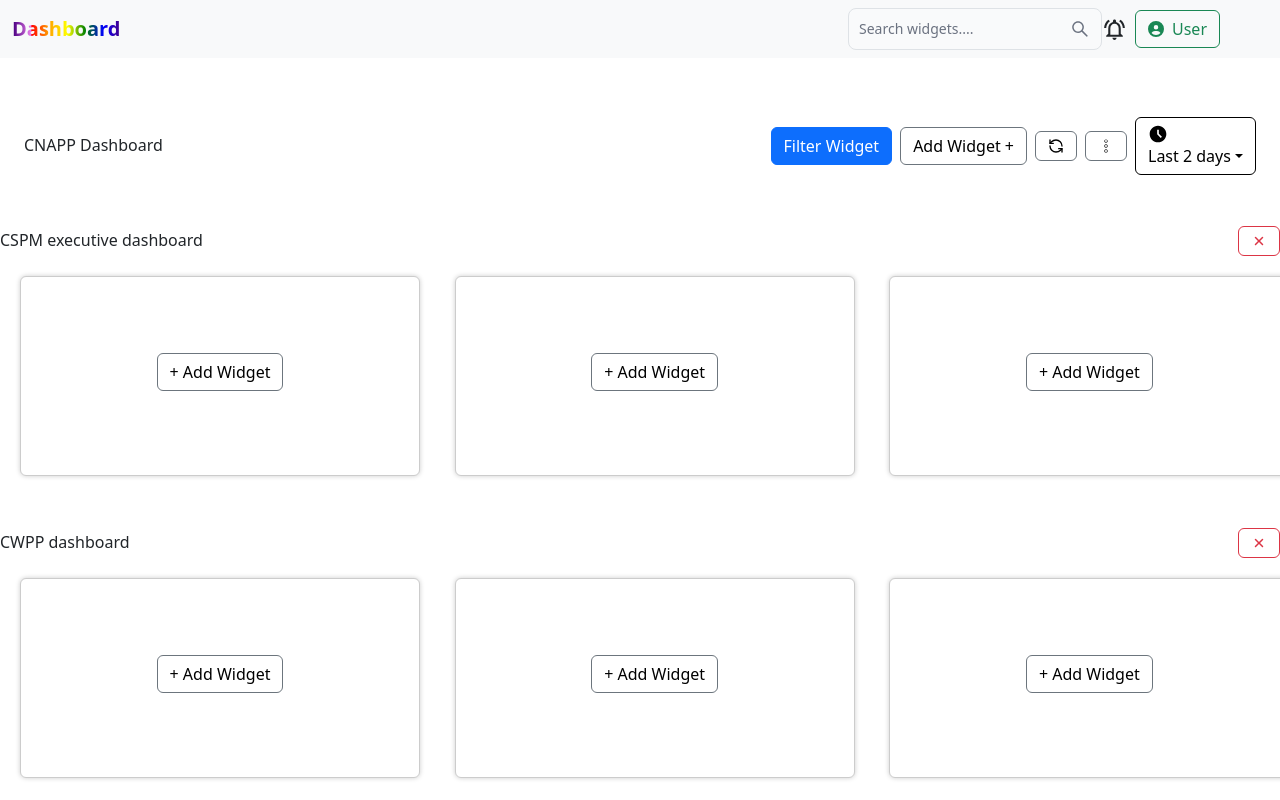
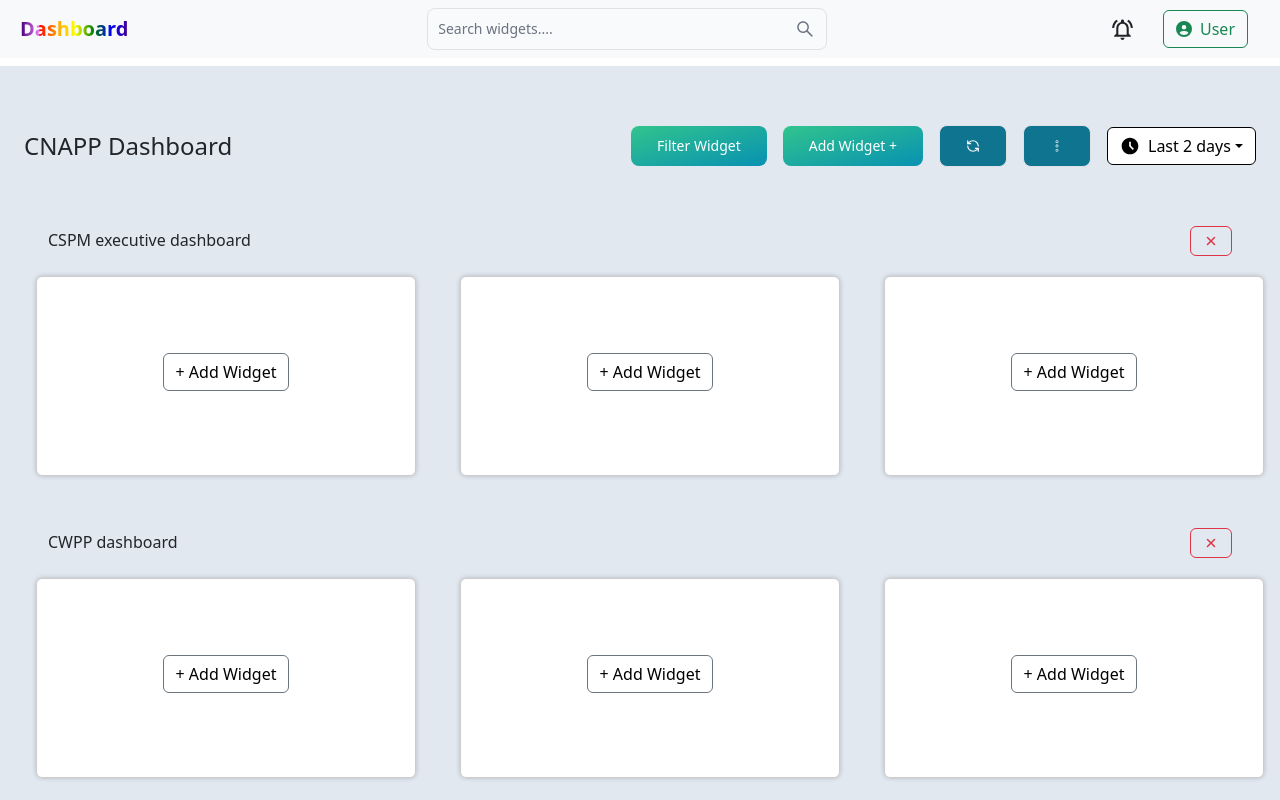
Before and after one commit to svimaladhithan/Widgets-dashboard, a React (Vite) app: page / in a window 1280 px wide. Shown: the top 800 px of the page. Built offline with nearby package versions, Linux system fonts and the light colour scheme.

Commit message:
feat: stylings added

```diff
--- a/package.json
+++ b/package.json
@@ -13,13 +13,15 @@
     "@reduxjs/toolkit": "^2.2.7",
     "bootstrap": "^5.3.3",
     "flowbite-react": "^0.10.1",
+    "formik": "^2.4.6",
     "react": "^18.3.1",
     "react-bootstrap": "^2.10.4",
     "react-dom": "^18.3.1",
     "react-icons": "^5.3.0",
     "react-redux": "^9.1.2",
     "react-router-dom": "^6.26.1",
-    "redux-persist": "^6.0.0"
+    "redux-persist": "^6.0.0",
+    "yup": "^1.4.0"
   },
   "devDependencies": {
     "@eslint/js": "^9.9.0",
--- a/src/Components/Category.jsx
+++ b/src/Components/Category.jsx
@@ -24,7 +24,7 @@ const Category = ({
 
   return (
     <div className={"mb-4"}>
-      <div className="d-flex justify-content-between align-items-center">
+      <div className="d-flex justify-content-between align-items-center px-5">
         <h4>{category.name}</h4>
         <Button variant="outline-danger" onClick={onDeleteCategory}>
           <IoClose />
@@ -32,7 +32,7 @@ const Category = ({
       </div>
 
       {sliceArray(combinedItems, 3).map((row, rowIndex) => (
-        <Row key={rowIndex} className="mb-3">
+        <Row key={rowIndex} className="mb-3 px-3">
           {row.map((item, itemIndex) => (
             <Col key={itemIndex} md={4} className="mb-2">
               {item.empty ? (
@@ -50,7 +50,7 @@ const Category = ({
                 </Card>
               ) : (
                 <Card>
-                  <Card.Header>{item.title}</Card.Header>
+                  <Card.Title>{item.title}</Card.Title>
                   <Button
                     variant="outline-secondary"
                     onClick={() => onDeleteWidget(rowIndex)}
--- a/src/Components/Header.jsx
+++ b/src/Components/Header.jsx
@@ -3,12 +3,10 @@ import Button from "react-bootstrap/Button";
 import Container from "react-bootstrap/Container";
 import Nav from "react-bootstrap/Nav";
 import Navbar from "react-bootstrap/Navbar";
-import NavDropdown from "react-bootstrap/NavDropdown";
 import { FaCircleUser } from "react-icons/fa6";
 import { MdOutlineNotificationsActive } from "react-icons/md";
 import { useNavigate } from "react-router-dom";
 import SearchBar from "../components/SearchBar";
-
 
 const Header = ({ onSearch }) => {
   const navigate = useNavigate();
@@ -17,26 +15,25 @@ const Header = ({ onSearch }) => {
   };
 
   return (
-    <Navbar expand="lg" className="bg-body-tertiary">
-      <Container fluid>
+    <Navbar expand="lg" className="bg-body-tertiary px-2">
+      <Container fluid className="d-flex align-items-center justify-content-between">
         <Nav.Link onClick={handleClick}>
           <Navbar.Brand href="#" className="fw-bold" id="heading">
             Dashboard
           </Navbar.Brand>
         </Nav.Link>
 
+        <div className="d-flex align-items-center flex-grow-1 justify-content-center">
+          <SearchBar onSearch={onSearch} />
+        </div>
+
         <Nav
-          className="ms-auto my-2 my-lg-0 d-flex align-items-center"
+          className="d-flex align-items-center"
           style={{ maxHeight: "100px" }}
           navbarScroll
         >
-          <div className="d-flex align-items-center me-5">
-
-
-            <SearchBar onSearch={onSearch} />
-
+          <div className="d-flex align-items-center mr-3 space-x-5">
             <MdOutlineNotificationsActive size={25} className="me-2" />
-
             <Button
               variant="outline-success"
               className="d-flex align-items-center"
--- a/src/Components/SearchBar.jsx
+++ b/src/Components/SearchBar.jsx
@@ -13,8 +13,8 @@ const SearchBar = ({ onSearch }) => {
           type="text"
           placeholder="Search widgets...."
           rightIcon={AiOutlineSearch}
-          className="hidden lg:inline"
           onChange={handleSearchChange}
+          style={{ width: '400px' }}
         />
       </form>
   );
--- a/src/Pages/Dashboard.jsx
+++ b/src/Pages/Dashboard.jsx
@@ -1,5 +1,5 @@
 import { useDispatch, useSelector } from 'react-redux';
-import Button from 'react-bootstrap/Button';
+
 import Dropdown from 'react-bootstrap/Dropdown';
 import { LuRefreshCcw } from 'react-icons/lu';
 import { CiMenuKebab } from 'react-icons/ci';
@@ -8,7 +8,7 @@ import { useNavigate } from 'react-router-dom';
 import Category from '../components/Category';
 import { deleteCategory, deleteWidget } from '../Redux/dashboardSlice';
 import { useState } from 'react';
-import { Drawer } from "flowbite-react";
+import { Button, Drawer } from "flowbite-react";
 
 const Dashboard = ({ searchTerm }) => {
   const navigate = useNavigate();
@@ -31,28 +31,27 @@ const Dashboard = ({ searchTerm }) => {
   );
 
   return (
-    <div>
+    <div className='bg-slate-200'>
       <div className={"d-flex justify-content-between align-items-center mt-2 main px-4"}>
-        <h3 className="mb-0">CNAPP Dashboard</h3>
-        <div className="d-flex align-items-center gap-2">
+        <h3 className="mb-0 text-2xl">CNAPP Dashboard</h3>
+        <div className="d-flex align-items-center gap-3">
         <div className="flex min-h-[20vh] items-center justify-center">
-        <Button onClick={() => setIsOpen(true)}>Filter Widget</Button>
+        <Button gradientDuoTone="greenToBlue" onClick={() => setIsOpen(true)}>Filter Widget</Button>
       </div>
       <Drawer open={isOpen} onClose={handleClose} position="right">
         <Drawer.Header title="Drawer" />
-        <Drawer.Items></Drawer.Items>
       </Drawer>
-          <Button variant="outline-secondary" style={{ color: 'black' }} onClick={handleAddWidget}>
+          <Button  gradientDuoTone="greenToBlue" onClick={handleAddWidget}>
             Add Widget +
           </Button>
           <Button variant="outline-secondary">
-            <LuRefreshCcw style={{ color: 'black' }} />
+            <LuRefreshCcw style={{ height: '20px' }} />
           </Button>
           <Button variant="outline-secondary">
-            <CiMenuKebab style={{ color: 'black' }} />
+            <CiMenuKebab style={{ height: '20px' }} />
           </Button>
           <Dropdown>
-            <Dropdown.Toggle style={{ backgroundColor: 'white', color: 'black', borderColor: 'black' }} id="dropdown-basic">
+            <Dropdown.Toggle style={{ backgroundColor: 'white', color: 'black', borderColor: 'black' }} id="dropdown-basic" className='d-flex align-items-center'>
               <MdAccessTimeFilled className="align-items-center me-2" size={20} />
               Last 2 days
             </Dropdown.Toggle>
--- a/src/Pages/ManageDashboard.jsx
+++ b/src/Pages/ManageDashboard.jsx
@@ -1,8 +1,10 @@
 import React, { useState } from 'react';
 import { useDispatch, useSelector } from 'react-redux';
-import { Col, Container, Form, FormControl, FormSelect, Row, Button } from 'react-bootstrap';
+import { Col, Container, Form, FormControl, FormSelect, Row } from 'react-bootstrap';
 import { addCategory, addWidget, setSelectedCategoryIndex } from '../Redux/dashboardSlice';
 import { useNavigate } from 'react-router-dom';
+import { Button } from 'flowbite-react';
+
 
 const ManageDashboard = () => {
   const dispatch = useDispatch();
@@ -12,6 +14,8 @@ const ManageDashboard = () => {
   const [categoryName, setCategoryName] = useState('');
   const [widgetTitle, setWidgetTitle] = useState('');
   const [widgetDescription, setWidgetDescription] = useState('');
+  const [errors, setErrors] = useState({});
+
 
   const handleAddCategory = () => {
     if (categoryName && !categories.includes(categoryName)) {
@@ -21,6 +25,17 @@ const ManageDashboard = () => {
   };
 
   const handleAddWidget = () => {
+    let formErrors = {};
+    if (!widgetTitle) {
+      formErrors.widgetTitle = 'Widget title is required';
+    }
+    if (!widgetDescription) {
+      formErrors.widgetDescription = 'Widget description is required';
+    }
+    if (Object.keys(formErrors).length > 0) {
+      setErrors(formErrors);
+      return;
+    }
     if (widgetTitle && selectedCategoryIndex >= 0) {
       dispatch(addWidget({
         title: widgetTitle,
@@ -37,24 +52,27 @@ const ManageDashboard = () => {
     <Container>
       <Row className="mb-3 mt-5 justify-content-center">
         <Col md={6}>
+        <div className="input">
           <Form.Control
-            style={{ maxWidth: '400px', margin: 'auto' }}
+            style={{ maxWidth: '500px', margin: 'auto' }}
             type="text"
             placeholder="New Category Name"
             value={categoryName}
             onChange={(e) => setCategoryName(e.target.value)}
           />
           <div className="text-center mt-3">
-            <Button onClick={handleAddCategory} className="w-20">
+            <Button onClick={handleAddCategory} className="w-30" gradientDuoTone="greenToBlue">
               Add Category
             </Button>
+          </div>
           </div>
         </Col>
       </Row>
       <Row className="mb-3 mt-3 justify-content-center">
         <Col md={6}>
+
           <FormSelect
-            style={{ maxWidth: '400px', margin: 'auto' }}
+            style={{ maxWidth: '500px', margin: 'auto' }}
             value={selectedCategoryIndex}
             onChange={(e) => dispatch(setSelectedCategoryIndex(Number(e.target.value)))}
           >
@@ -73,28 +91,46 @@ const ManageDashboard = () => {
             type="text"
             placeholder="Widget Title"
             value={widgetTitle}
-            onChange={(e) => setWidgetTitle(e.target.value)}
-            style={{ maxWidth: '400px', margin: 'auto' }}
+            onChange={(e) => {
+              setWidgetTitle(e.target.value);
+              if (e.target.value) {
+                setErrors((prevErrors) => ({ ...prevErrors, widgetTitle: '' }));
+              }
+            }}
+            isInvalid={!!errors.widgetTitle}
+            style={{ maxWidth: '500px', margin: 'auto' }}
           />
+          {errors.widgetTitle && <Form.Control.Feedback type="invalid">{errors.widgetTitle}</Form.Control.Feedback>}
+
         </Col>
       </Row>
       <Row className="mb-3 justify-content-center">
         <Col md={6}>
+
           <FormControl
             type="text"
             placeholder="Widget Description"
             value={widgetDescription}
-            onChange={(e) => setWidgetDescription(e.target.value)}
-            style={{ maxWidth: '400px', margin: 'auto' }}
+            onChange={(e) => {
+              setWidgetDescription(e.target.value);
+              if (e.target.value) {
+                setErrors((prevErrors) => ({ ...prevErrors, widgetDescription: '' }));
+              }
+            }}
+            isInvalid={!!errors.widgetDescription}
+            style={{ maxWidth: '500px', margin: 'auto' }}
           />
+          {errors.widgetDescription && <Form.Control.Feedback type="invalid">{errors.widgetDescription}</Form.Control.Feedback>}
         </Col>
       </Row>
       <Row className="mb-3 justify-content-center">
         <Col md={6}>
+        <div className="input">
           <div className="text-center">
-            <Button onClick={handleAddWidget} className="w-20">
+            <Button onClick={handleAddWidget} className="w-30" gradientDuoTone="greenToBlue">
               Add Widget
             </Button>
+          </div>
           </div>
         </Col>
       </Row>
--- a/src/index.css
+++ b/src/index.css
@@ -22,7 +22,13 @@
     margin: 20px;
     padding: 20px;
     height: 200px;
-    width: 400px;
+    width: 380px;
+}
+
+.input{
+    display: flex;
+  flex-direction: column;
+  align-items: center;
 }
 
 .button{
```
Also changed, not shown: 1 other file (tests, documents, lock files or other folders).
